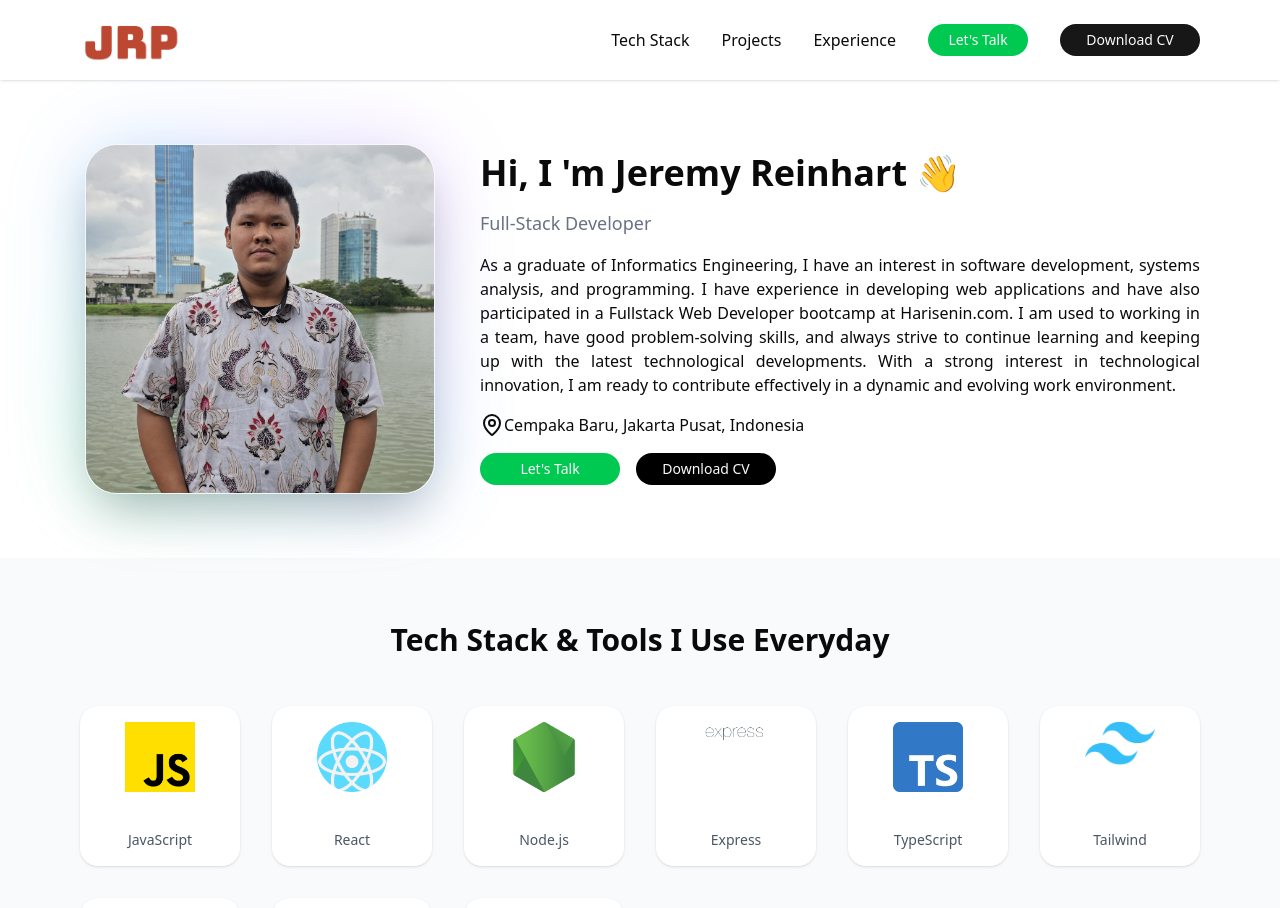
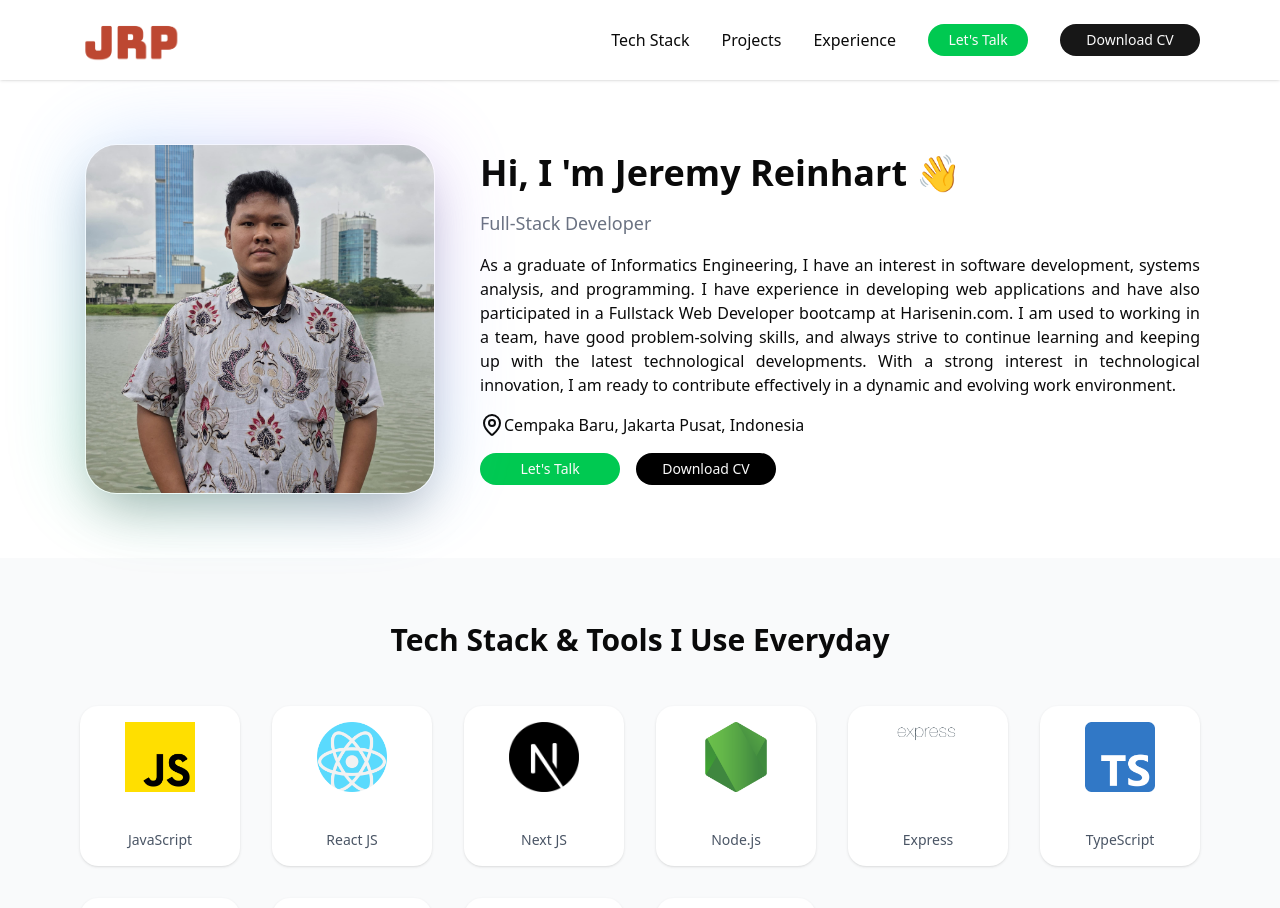
Before and after one commit to jeremyreinhart/website-portofolio, a Next.js app: page / in a window 1280 px wide. Shown: the top 908 px of the page. Built offline with nearby package versions, Linux system fonts and the light colour scheme.

Commit message:
update tech

```diff
--- a/src/app/components/Tech.tsx
+++ b/src/app/components/Tech.tsx
@@ -4,14 +4,15 @@ import Image from "next/image";
 
 const images = [
   { id: 1, img: "/image/javascript.png", name: "JavaScript" },
-  { id: 2, img: "/image/react.png", name: "React" },
-  { id: 3, img: "/image/node.png", name: "Node.js" },
-  { id: 4, img: "/image/express.png", name: "Express" },
-  { id: 5, img: "/image/typescript.png", name: "TypeScript" },
-  { id: 6, img: "/image/tailwind.png", name: "Tailwind" },
-  { id: 7, img: "/image/postgre.png", name: "PostgreSQL" },
-  { id: 8, img: "/image/github.png", name: "Github" },
-  { id: 9, img: "/image/postman.jpg", name: "Postman" },
+  { id: 2, img: "/image/react.png", name: "React JS" },
+  { id: 3, img: "/image/next.png", name: "Next JS" },
+  { id: 4, img: "/image/node.png", name: "Node.js" },
+  { id: 5, img: "/image/express.png", name: "Express" },
+  { id: 6, img: "/image/typescript.png", name: "TypeScript" },
+  { id: 7, img: "/image/tailwind.png", name: "Tailwind" },
+  { id: 8, img: "/image/postgre.png", name: "PostgreSQL" },
+  { id: 9, img: "/image/github.png", name: "Github" },
+  { id: 10, img: "/image/postman.jpg", name: "Postman" },
 ];
 
 export const Tech = () => {
```
